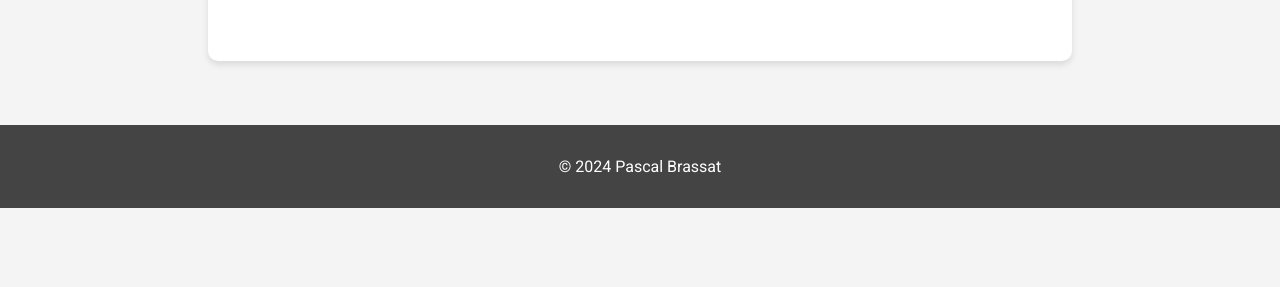
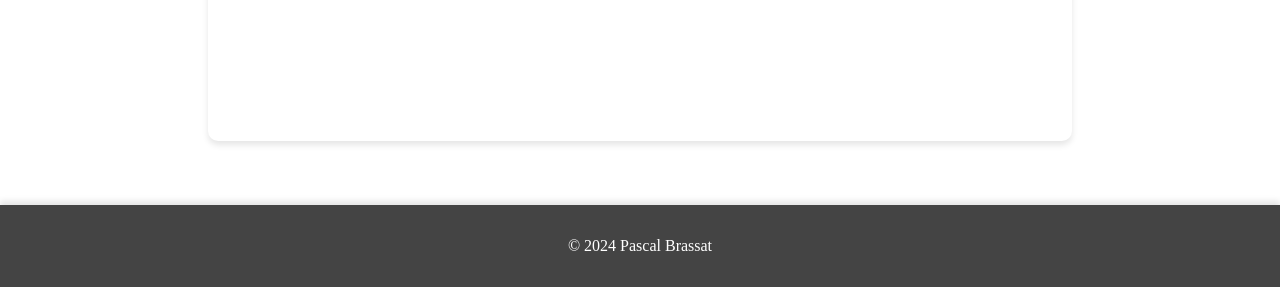
Before and after one commit to PascalBrassat/Portfolio, a plain HTML site: page index.html in a window 1280 px wide. Shown: the part 513-800 px from the top of the page. Drawn offline with Linux system fonts and the light colour scheme.

Commit message:
minor css changes

```diff
--- a/css/styles.css
+++ b/css/styles.css
@@ -1,14 +1,23 @@
-/* Import Google Fonts */
-@import url('https://fonts.googleapis.com/css2?family=Roboto:wght@400;700&display=swap');
-
-body {
-    font-family: 'Roboto', sans-serif;
+/* Ensure the body and html take up the full height */
+html, body {
+    height: 100%;
     margin: 0;
     padding: 0;
-    color: #333;
-    background-color: #f4f4f4;
 }
 
+/* Flexbox settings for the body */
+body {
+    display: flex;
+    flex-direction: column;
+    min-height: 100%;
+}
+
+/* Main content area should expand to fill available space */
+.content-section {
+    flex: 1;
+}
+
+/* Header styling */
 header {
     background-color: #444;
     color: #fff;
@@ -16,8 +25,21 @@ header {
     top: 0;
     z-index: 1000;
     box-shadow: 0 4px 6px rgba(0,0,0,0.1);
+    width: 100%;
 }
 
+/* Footer styling */
+footer {
+    background-color: #444;
+    color: #fff;
+    text-align: center;
+    padding: 1rem 0;
+    width: 100%;
+    box-shadow: 0 -4px 6px rgba(0,0,0,0.1);
+    flex-shrink: 0;
+}
+
+/* Navbar styling */
 .navbar {
     display: flex;
     justify-content: space-between;
@@ -123,16 +145,6 @@ header {
     background-color: #ff3b3b;
 }
 
-footer {
-    background-color: #444;
-    color: #fff;
-    text-align: center;
-    padding: 1rem 0;
-    position: relative;
-    bottom: 0;
-    width: 100%;
-}
-
 .box {
     background-color: #fff;
     padding: 2rem;
@@ -233,7 +245,7 @@ footer {
     background-color: #ff3b3b;
 }
 
-/* Responsive Design -- Still in Testing Phase.*/
+/* Responsive Design */
 @media (max-width: 768px) {
     .navbar {
         flex-direction: column;
```
